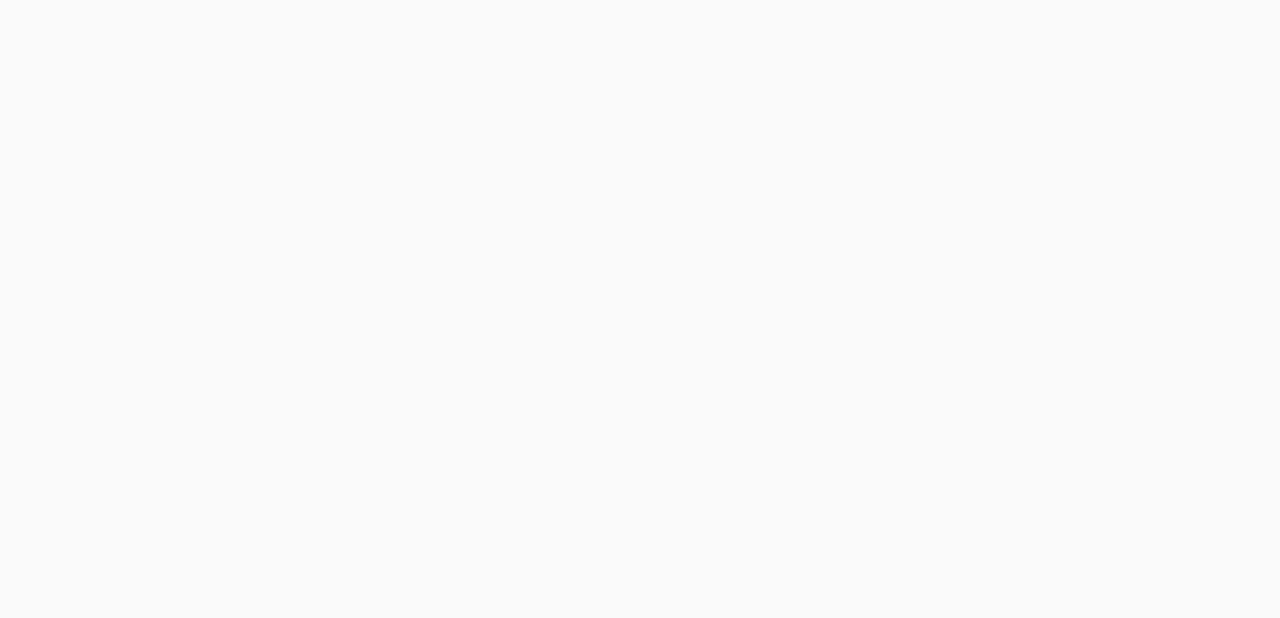
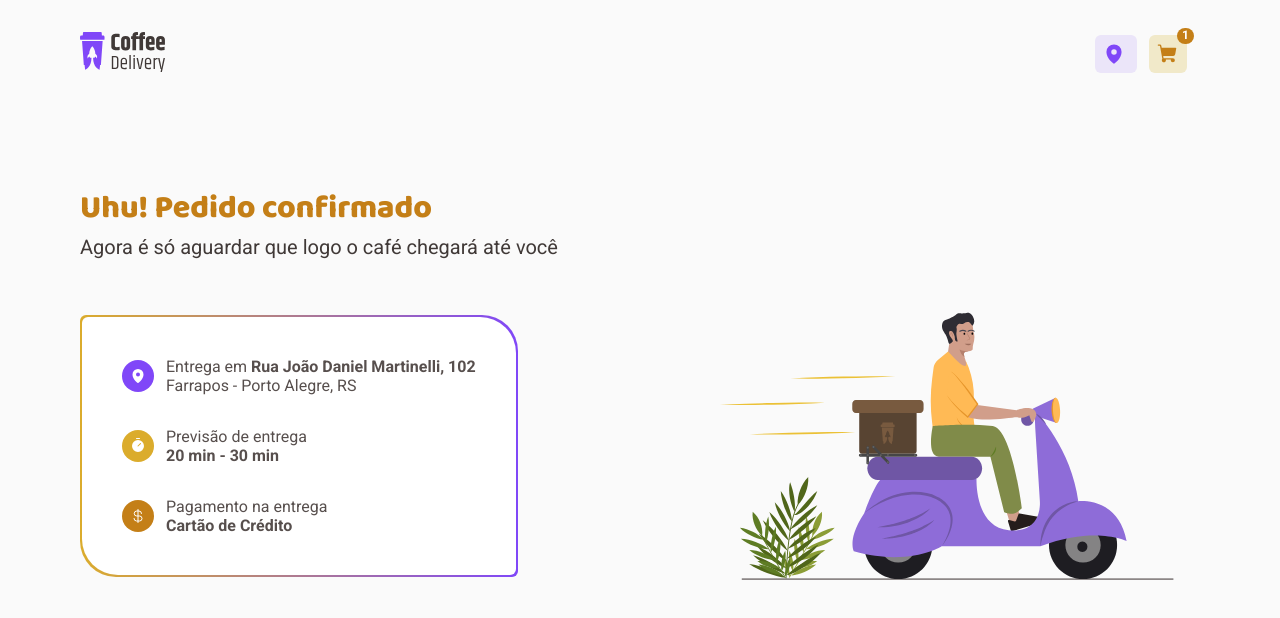
Before and after one commit to Gabriel-Sousa/coffee-delivery, a React (Vite) app: page /success in a window 1280 px wide. Before the commit this address had no page. Shown: the top 618 px of the page. Built offline with nearby package versions, Linux system fonts and the light colour scheme; no server answers.

Commit message:
success and shoppingcart

```diff
--- a/src/Router/index.tsx
+++ b/src/Router/index.tsx
@@ -2,6 +2,7 @@
 import { DefaultLayout } from '../layouts/DefaultLayout'
 import { Checkout } from '../pages/Checkout'
 import { Home } from '../pages/Home'
+import { Success } from '../pages/Success'
 
 export function Router() {
   return (
@@ -9,6 +10,7 @@
       <Route path="/" element={<DefaultLayout />}>
         <Route path="/" element={<Home />} />
         <Route path="/checkout" element={<Checkout />} />
+        <Route path="/success" element={<Success />} />
       </Route>
     </Routes>
   )
--- a/src/components/Header/index.tsx
+++ b/src/components/Header/index.tsx
@@ -58,6 +58,7 @@
           <Link to={'/checkout'} className="shoppingCart">
             <ShoppingCart size={22} weight="fill" />
           </Link>
+          <span className="amountCart"></span>
         </div>
       </HeaderContent>
     </HeaderContainer>
--- a/src/components/Header/styles.ts
+++ b/src/components/Header/styles.ts
@@ -51,11 +51,34 @@
   .shoppingCart {
     cursor: pointer;
     display: flex;
+    align-items: center;
     background: ${(props) => props.theme['yellow-300']};
     color: ${(props) => props.theme['yellow-700']};
 
     padding: 0.5rem;
 
+    position: relative;
     border-radius: 6px;
   }
+  .amountCart::after {
+    content: '1';
+    display: flex;
+    align-items: center;
+    background: ${(props) => props.theme['yellow-700']};
+    color: ${(props) => props.theme.white};
+    position: relative;
+    border-radius: 999px;
+    padding: 0 5px;
+
+    font-family: 'Roboto';
+    font-style: normal;
+    font-weight: 700;
+    font-size: 0.75rem;
+    line-height: 1.3;
+
+    right: 22px;
+    top: -18px;
+
+    margin-right: -1rem;
+  }
 `
--- a/src/pages/Checkout/index.tsx
+++ b/src/pages/Checkout/index.tsx
@@ -10,8 +10,15 @@
 
 import coffeeTestImg from '../../assets/coffee/americano.svg'
 import { Amount } from '../../components/Amount'
+import { useNavigate } from 'react-router-dom'
 
 export function Checkout() {
+  const navigate = useNavigate()
+
+  function handleSuccess() {
+    navigate('/success')
+  }
+
   return (
     <CheckoutContainer>
       <div>
@@ -153,7 +160,9 @@
               <span>R$ 33,20</span>
             </div>
           </div>
-          <button type="submit">confirmar pedido</button>
+          <button type="submit" onClick={handleSuccess}>
+            confirmar pedido
+          </button>
         </div>
       </ItemsSelection>
     </CheckoutContainer>
--- /dev/null
+++ b/src/pages/Success/index.tsx
@@ -0,0 +1,51 @@
+import { SuccessContainer } from './styles'
+import deliveryImg from '../../assets/delivery.svg'
+import { CurrencyDollar, MapPin, Timer } from 'phosphor-react'
+
+export function Success() {
+  return (
+    <SuccessContainer>
+      <div className="titleSuccess">
+        <span>Uhu! Pedido confirmado</span>
+        <span>Agora é só aguardar que logo o café chegará até você</span>
+      </div>
+
+      <div className="bodySuccess">
+        <div className="gradientBody">
+          <div className="content">
+            <div>
+              <span className="map">
+                <MapPin weight="fill" size={16} />
+              </span>
+              <div className="information">
+                <span>
+                  Entrega em <strong>Rua João Daniel Martinelli, 102</strong>
+                </span>
+                <span>Farrapos - Porto Alegre, RS</span>
+              </div>
+            </div>
+            <div>
+              <span className="timer">
+                <Timer weight="fill" size={16} />
+              </span>
+              <div className="information">
+                <span>Previsão de entrega</span>
+                <strong>20 min - 30 min </strong>
+              </div>
+            </div>
+            <div>
+              <span className="dollar">
+                <CurrencyDollar size={16} />
+              </span>
+              <div className="information">
+                <span>Pagamento na entrega</span>
+                <strong>Cartão de Crédito</strong>
+              </div>
+            </div>
+          </div>
+        </div>
+        <img src={deliveryImg} alt="" />
+      </div>
+    </SuccessContainer>
+  )
+}
--- /dev/null
+++ b/src/pages/Success/styles.ts
@@ -0,0 +1,112 @@
+import styled from 'styled-components'
+
+export const SuccessContainer = styled.main`
+  display: flex;
+  flex-direction: column;
+  align-items: flex-start;
+  justify-content: center;
+
+  .titleSuccess {
+    display: flex;
+    flex-direction: column;
+    margin-top: 5rem;
+    gap: 0.25rem;
+
+    span:first-child {
+      font-family: 'Baloo 2';
+      font-style: normal;
+      font-weight: 800;
+      font-size: 2rem;
+      line-height: 1.3;
+      color: ${(props) => props.theme['yellow-700']};
+    }
+    span:last-child {
+      font-family: 'Roboto';
+      font-style: normal;
+      font-weight: 400;
+      font-size: 20px;
+      line-height: 1.3;
+      color: ${(props) => props.theme['base-subtitle']};
+      margin-bottom: 2.5rem;
+    }
+  }
+
+  .bodySuccess {
+    display: flex;
+    justify-content: space-between;
+    width: 100%;
+
+    @media (max-width: 1080px) {
+      flex-direction: column;
+      align-items: center;
+      gap: 2rem;
+
+      img {
+        max-width: 31rem;
+        padding: 1rem;
+      }
+    }
+    .gradientBody {
+      display: flex;
+      align-self: center;
+
+      border-radius: 6px 36px;
+      padding: 2px;
+      background: linear-gradient(
+        to right,
+        ${(props) => props.theme['yellow-500']},
+        ${(props) => props.theme['purple-500']}
+      );
+      .content {
+        display: flex;
+        flex-direction: column;
+        gap: 2rem;
+
+        background: #222;
+        color: white;
+        padding: 2.5rem;
+        border-radius: 6px 36px;
+        background: ${(props) => props.theme.white};
+        color: ${(props) => props.theme.white};
+
+        > div {
+          display: flex;
+          align-items: center;
+          gap: 0.75rem;
+        }
+
+        .map {
+          background: ${(props) => props.theme['purple-500']};
+          border-radius: 999px;
+          padding: 0.5rem;
+          display: flex;
+          align-items: center;
+        }
+
+        .timer {
+          background: ${(props) => props.theme['yellow-500']};
+          border-radius: 999px;
+          padding: 0.5rem;
+          display: flex;
+          align-items: center;
+        }
+
+        .dollar {
+          background: ${(props) => props.theme['yellow-700']};
+          border-radius: 999px;
+          padding: 0.5rem;
+          display: flex;
+          align-items: center;
+        }
+
+        .information {
+          color: ${(props) => props.theme['base-text']};
+
+          display: flex;
+          flex-direction: column;
+          align-items: flex-start;
+        }
+      }
+    }
+  }
+`
```
Also changed, not shown: src/assets/delivery.svg (added).
